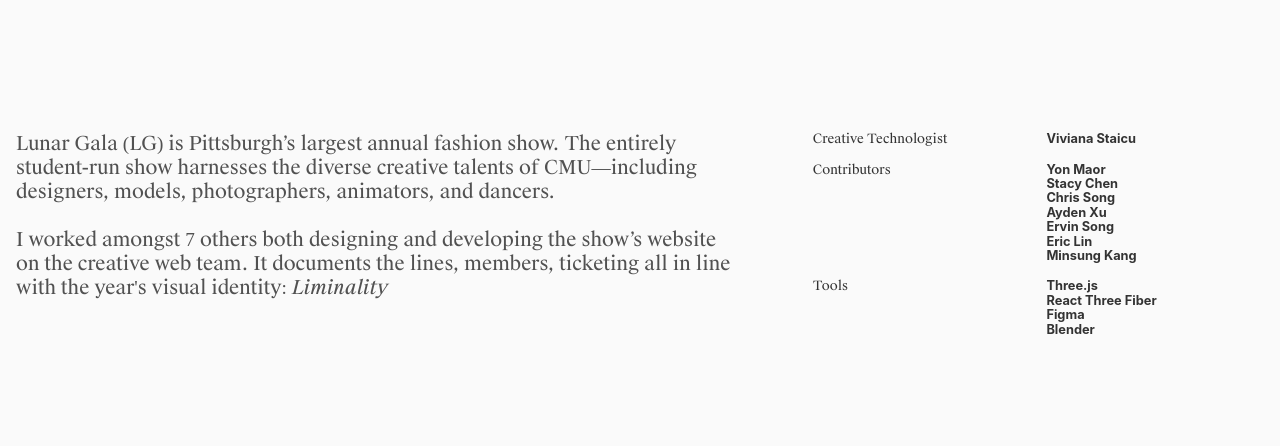
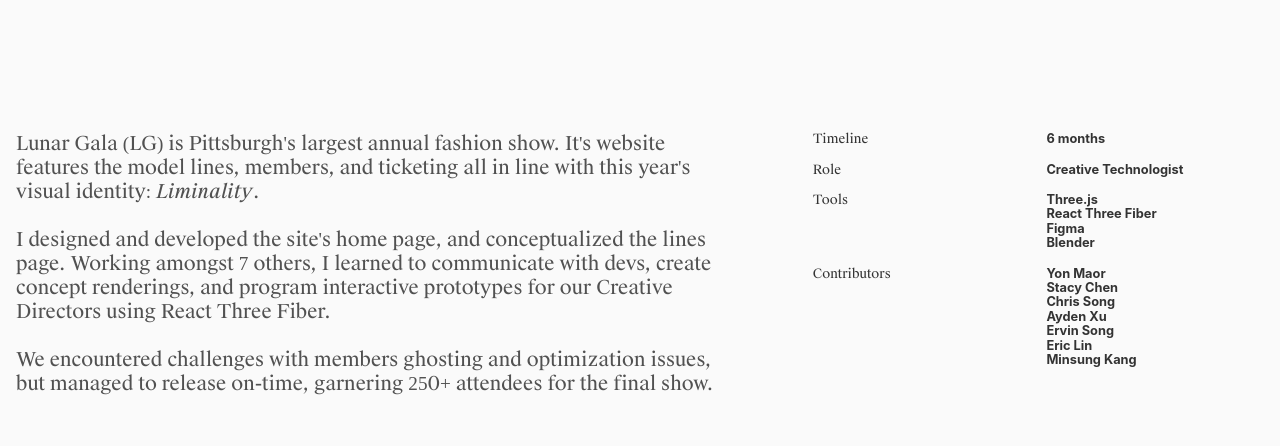
Before and after one commit to viviciu/viviciu.github.io, a Next.js app in the folder portfolio/: page /work/liminal in a window 1280 px wide. Shown: the part 1420-1866 px from the top of the page. Built offline with nearby package versions, Linux system fonts and the light colour scheme; a web font is replaced by a local one.

Commit message:
rewrote frontmatter content

```diff
--- a/portfolio/app/_components/Context2.jsx
+++ b/portfolio/app/_components/Context2.jsx
@@ -1,6 +1,6 @@
 import React from "react";
 
-export const Context2 = ({ context, members = [], tools = [], myRole, timeline = "Viviana Staicu" }) => {
+export const Context2 = ({ context, members = [], tools = [], myRole, timeline }) => {
   return (
     <main
       className="lg:grid lg:grid-cols-5 grid-cols-3
@@ -35,19 +35,62 @@ export const Context2 = ({ context, members = [], tools = [], myRole, timeline =
       col-start-4 col-span-2"
       >
         <ul>
-          {myRole && (
+          <li className="grid grid-cols-2 gap-[1rem]">
+            <div className="font-SuisseWorks">Timeline</div>
+            <a
+              href="instagram or linkedin of credited member here"
+              className="font-SFProDisplay font-bold"
+            >
+              {timeline}
+            </a>
+          </li>
+
+          {myRole && <li className="h-4">{/* FILLER GAP */}</li>}
+          {/* {myRole && (
             <li className="grid grid-cols-2 gap-[1rem]">
               <div className="font-SuisseWorks">{myRole}</div>
               <a
                 href="instagram or linkedin of credited member here"
                 className="font-SFProDisplay font-bold"
               >
-                {timeline}
+                Viviana Staicu
+              </a>
+            </li>
+          )} */}
+          {myRole && (
+            <li className="grid grid-cols-2 gap-[1rem]">
+              <div className="font-SuisseWorks">Role</div>
+              <a
+                href="instagram or linkedin of credited member here"
+                className="font-SFProDisplay font-bold"
+              >
+                {myRole}
               </a>
             </li>
           )}
 
           {myRole && <li className="h-4">{/* FILLER GAP */}</li>}
+
+          {/* TOOLS */}
+          {tools.length > 0 && (
+            <>
+              {tools.map((tool, index) => (
+                <li key={index} className="grid grid-cols-2 gap-[1rem]">
+                  <div
+                    className={`font-SuisseWorks ${
+                      index === 0 ? "" : "opacity-0"
+                    }`}
+                  >
+                    {index === 0 ? "Tools" : ""}
+                  </div>
+                  <div className="font-SFProDisplay font-bold text-offBlack">
+                    {tool}
+                  </div>
+                </li>
+              ))}
+            </>
+          )}
+          <li className="h-4">{/* FILLER GAP */}</li>
 
           {/* MAPPING EACH MEMBER IN */}
           {members.length > 0 && (
@@ -69,26 +112,6 @@ export const Context2 = ({ context, members = [], tools = [], myRole, timeline =
               <li className="h-4">{/* FILLER GAP */}</li>
             </>
           )}
-
-          {/* TOOLS */}
-          {tools.length > 0 && (
-            <>
-              {tools.map((tool, index) => (
-                <li key={index} className="grid grid-cols-2 gap-[1rem]">
-                  <div
-                    className={`font-SuisseWorks ${
-                      index === 0 ? "" : "opacity-0"
-                    }`}
-                  >
-                    {index === 0 ? "Tools" : ""}
-                  </div>
-                  <div className="font-SFProDisplay font-bold text-offBlack">
-                    {tool}
-                  </div>
-                </li>
-              ))}
-            </>
-          )}
         </ul>
       </div>
     </main>
--- a/portfolio/app/about/page.jsx
+++ b/portfolio/app/about/page.jsx
@@ -23,9 +23,9 @@ export default function About() {
         <span className="text-black font-semibold">
           Viviana Staicu (b.2005)
         </span>{" "}
-        is an interaction designer. interactive experience prototyper. creative
-        technologist. She has created interactive 3D websites, 3D renderings,
-        UI/UX design, and interactive objects.
+        is an interaction designer. experience prototyper. creative
+        technologist. She has created immersive websites, 3D renderings,
+        UI/UX designs, and objects that delight.
         <br />
         <br />
         In her practice, she aims to reignite curiosity and play through honest,
--- a/portfolio/app/work/liminal/page.jsx
+++ b/portfolio/app/work/liminal/page.jsx
@@ -45,6 +45,7 @@ export default function Liminal() {
     "Blender"
   ]
   const myRole = "Creative Technologist";
+  const timeline = "6 months"
 
 
   const [activeIndex, setActiveIndex] = useState(0);
@@ -94,18 +95,22 @@ export default function Liminal() {
       <Context2
         context={
           <div>
-            Lunar Gala (LG) is Pittsburgh’s largest annual fashion show. The
-            entirely student-run show harnesses the diverse creative talents of
-            CMU—including designers, models, photographers, animators, and
-            dancers. <br /> <br /> I worked amongst 7 others both designing and
-            developing the show’s website on the creative web team. It documents
-            the lines, members, ticketing all in line with the year&apos;s
-            visual identity: <i>Liminality</i>
+            Lunar Gala (LG) is Pittsburgh&apos;s largest annual fashion show.
+            It&apos;s website features the model lines, members, and ticketing
+            all in line with this year&apos;s visual identity: <i>Liminality</i>.
+            <br /> <br /> I designed and developed the site&apos;s home page,
+            and conceptualized the lines page. Working amongst 7 others, I
+            learned to communicate with devs, create concept renderings, and
+            program interactive prototypes for our Creative Directors using
+            React Three Fiber.
+            <br /> <br />
+            We encountered challenges with members ghosting and optimization issues, but managed to release on-time, garnering 250+ attendees for the final show.
           </div>
         }
         myRole={myRole}
         members={members}
         tools={tools}
+        timeline={timeline}
       />
       <DividerLine text="Process" />
       <Header text={"Defining Liminality."} />
```
